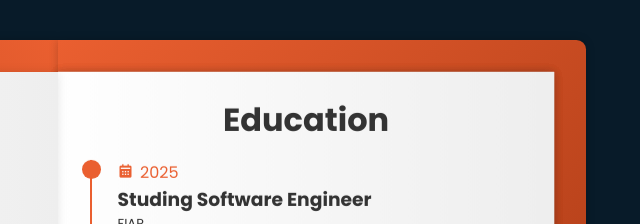
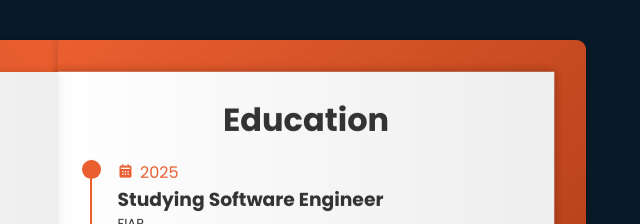
Before and after one commit to FeKinDeR/FLIPBOOKKinDeR, a plain HTML site: page index.html in a window 1280 px wide. Shown: the top 224 px of the page, 582-1222 px from the left. Drawn offline with nearby package versions, Linux system fonts and the light colour scheme.

```diff
--- a/index.html
+++ b/index.html
@@ -49,7 +49,7 @@
                     <div class="edu-box">
                         <div class="edu-content">
                             <span class="year"><i class='bx bxs-calendar'></i>2025</span>
-                            <h3>Studing Software Engineer</h3>
+                            <h3>Studying Software Engineer</h3>
                             <p>FIAP</p>
                         </div>
 
```
